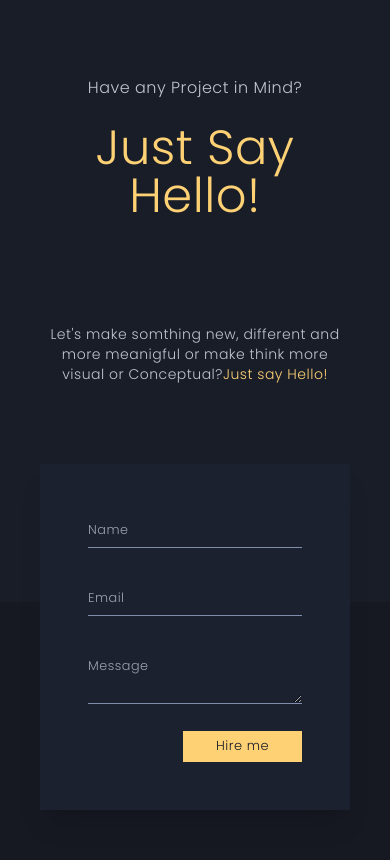
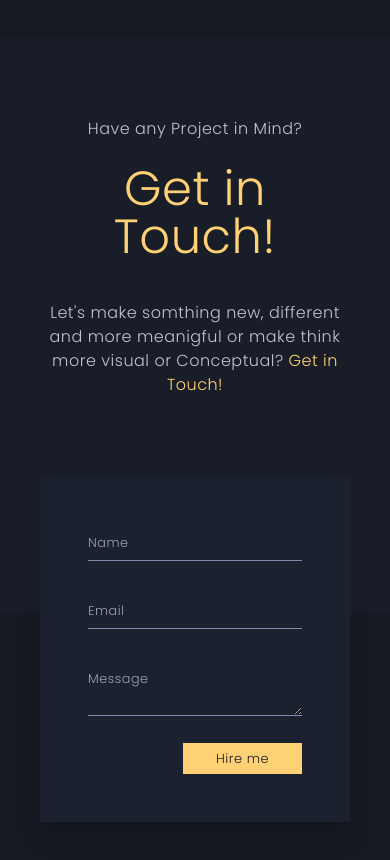
Before and after one commit to joel-kalema/me_with-nextjs, a Next.js app: page / in a window 390 px wide. Shown: the part 5760-6620 px from the top of the page. Built offline with nearby package versions, Linux system fonts and the light colour scheme.

Commit message:
update the content

```diff
--- a/components/partenets.js
+++ b/components/partenets.js
@@ -12,12 +12,12 @@ export default function Partenets (){
     return(
         <div id='contact' className="flex justify-center flex-col items-center px-10 md:px-20 lg:px-60 pt-20" data-aos="fade-up" data-aos-duration="1000">
             <h2>Have any Project in Mind?</h2>
-            <h1 className='text-5xl text-[#ffd175] text-center my-6'>Just Say Hello!</h1>
-            <div className="flex flex-col md:flex-row justify-between mt-20">
-                <div className="w-full md:w-1/4 lg:w-2/4 text-sm text-center md:text-start lg:text-xl" data-aos="fade-up" data-aos-duration="1000">
+            <h1 className='text-5xl text-[#ffd175] text-center my-6'>Get in Touch!</h1>
+            <div className="flex flex-col md:flex-row justify-between mt-4 md:mt-20">
+                <div className="w-full md:w-1/4 lg:w-2/4 text-[1rem] text-center md:text-start lg:text-xl" data-aos="fade-up" data-aos-duration="1000">
                     <p>Let's make somthing new, different and more meanigful
                         or make think more visual or Conceptual?
-                        <span className="text-[#ffd175]">Just say Hello!</span>
+                        <span className="text-[#ffd175]"> Get in Touch!</span>
                     </p>
                 </div>
                 <p className='text-[#ffd175] hidden md:flex text-xl mt-16 ml-[-2rem]'><AiOutlineDash /><TbArrowNarrowRight /></p>
--- a/components/portfolio.js
+++ b/components/portfolio.js
@@ -25,7 +25,7 @@ export default function Portfolio (){
             <h2 className="text-center mb-6">Some of my best works</h2>
             <div className="flex flex-wrap justify-between" data-aos="fade-up" data-aos-duration="1000">
                 {projects.map((project) => (
-                   <div className="w-full md:w-[45%] lg:w-[32%] mt-6 bg-[#1b212f] hover:shadow-xl" data-aos="fade-up" data-aos-duration="3000">
+                   <div className="w-full md:w-[45%] lg:w-[32%] mt-6 bg-[#1b212f] hover:shadow-xl" data-aos="fade-up" data-aos-duration="2000">
                         <img src={project.image} alt='images' />
                         <div className="pt-2 pb-6 pl-6 pr-6 relative project">
                             <div className="flex text-xs">
```
Also changed, not shown: public/images/joelabout.png (added).
